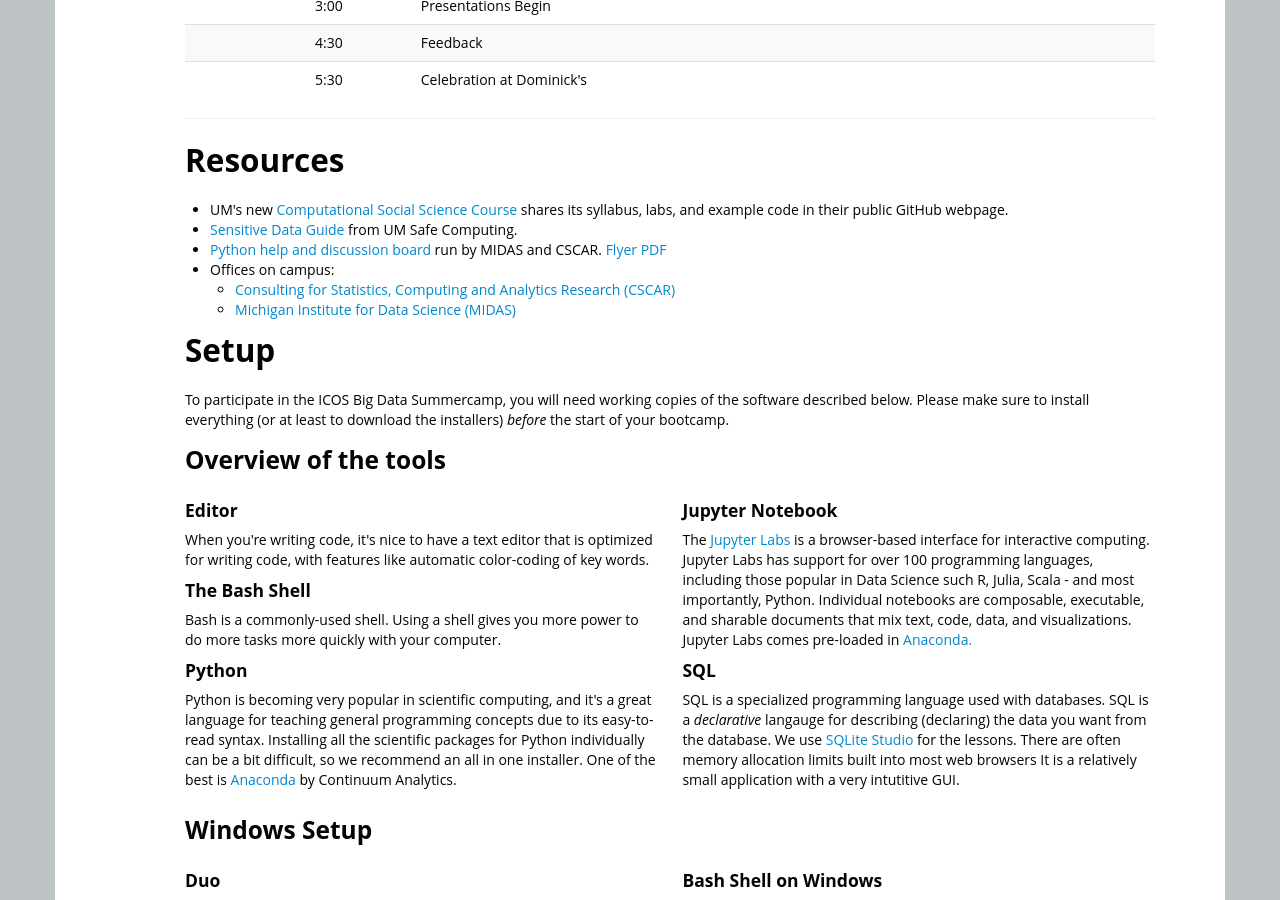
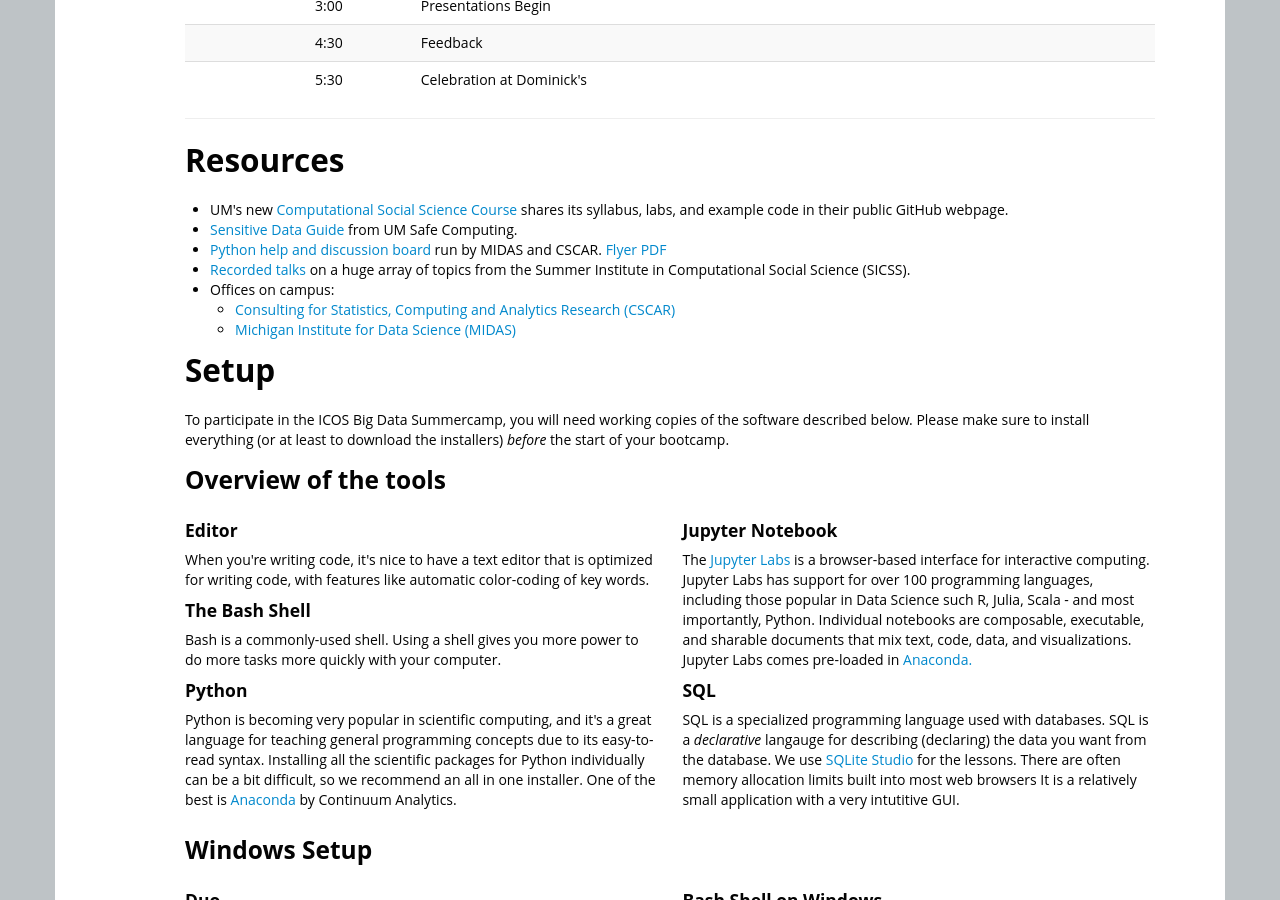
Before and after one commit to ICOSBigDataCamp/2019-summer-camp, a Jekyll site: the page built from index.html, in a window 1280 px wide and 900 px high, scrolled down 2370 px. Built offline with Jekyll 4.4.1, drawn with Linux system fonts in a browser that asks for light colours.

Commit message:
sicss link

```diff
--- a/index.html
+++ b/index.html
@@ -193,7 +193,8 @@ Organizing committee: Elizabeth Bruch, Jerry Davis
 <ul>
 	<li>UM's new <a href="https://um-css.github.io/pages/syllabus.html" target="_blank">Computational Social Science Course</a> shares its syllabus, labs, and example code in their public GitHub webpage.</li>
 	<li><a href="https://safecomputing.umich.edu/dataguide/" target="_blank">Sensitive Data Guide</a> from UM Safe Computing.</li>
-	<li><a href=" https://umich.instructure.com/enroll/JHGFTJ" target="_blank">Python help and discussion board</a> run by MIDAS and CSCAR. <a href="slides/Discussion_Board_Flyer.pdf" target="_blank">Flyer PDF</a></li>
+	<li><a href="https://umich.instructure.com/enroll/JHGFTJ" target="_blank">Python help and discussion board</a> run by MIDAS and CSCAR. <a href="slides/Discussion_Board_Flyer.pdf" target="_blank">Flyer PDF</a></li>
+	<li><a href="https://www.youtube.com/channel/UCkRV9I1xz2KwlgvLQ8OadKw" target="_blank">Recorded talks</a> on a huge array of topics from the Summer Institute in Computational Social Science (SICSS).</li>
 	<li>Offices on campus:
 	<ul>
 		<li><a href="https://cscar.research.umich.edu/" target="_blank">Consulting for Statistics, Computing and Analytics Research (CSCAR)</a></li>
```
